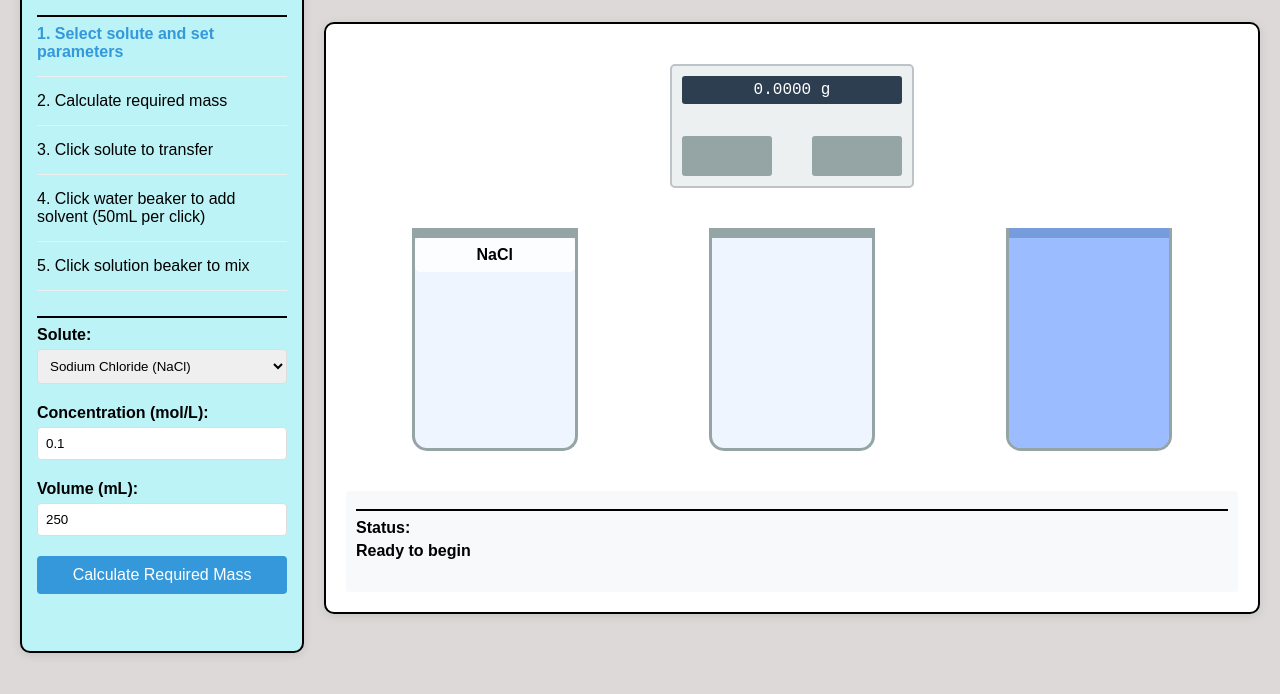
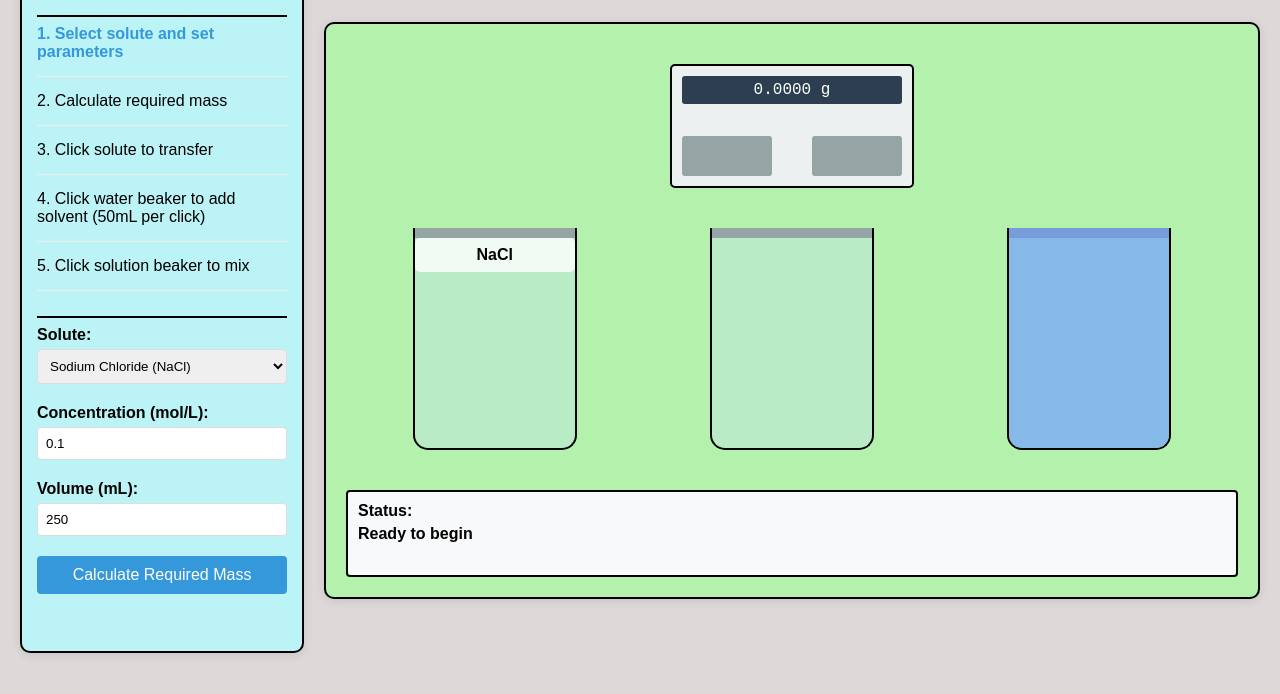
Before and after one commit to satish9120/Virtual-Ninja-chemistry-lab, a plain HTML site: page experiment/simulation/index.html in a window 1280 px wide. Shown: the part 86-780 px from the top of the page. Drawn offline with Linux system fonts and the light colour scheme.

Commit message:
UI update

```diff
--- a/experiment/simulation/index.html
+++ b/experiment/simulation/index.html
@@ -98,7 +98,6 @@
           </div>
         </div>
         <div id="status-display">
-          <hr id="horizontal" />
           <label>Status:</label>
           <div id="status">Ready to begin</div>
         </div>
--- a/experiment/simulation/style.css
+++ b/experiment/simulation/style.css
@@ -34,7 +34,7 @@ h1 {
 }
 
 .lab-equipment {
-  background-color: white;
+  background-color: rgb(179, 241, 173);
   padding: 20px;
   border-radius: 10px;
   box-shadow: 0 2px 10px rgba(0, 0, 0, 0.1);
@@ -53,7 +53,7 @@ h1 {
   width: 160px;
   height: 220px;
   background-color: rgba(200, 220, 255, 0.3);
-  border: 3px solid #95a5a6;
+  border: 2px solid black;
   border-top: none;
   border-radius: 0 0 15px 15px;
   position: relative;
@@ -223,6 +223,7 @@ button:hover {
   padding: 10px;
   border-radius: 4px;
   margin-top: 20px;
+  border: 2px solid black;
 }
 
 #status {
@@ -253,7 +254,7 @@ button:hover {
   margin: 20px auto;
   padding: 10px;
   position: relative;
-  border: 2px solid #bdc3c7;
+  border: 2px solid black;
 }
 
 .balance-display {
```
